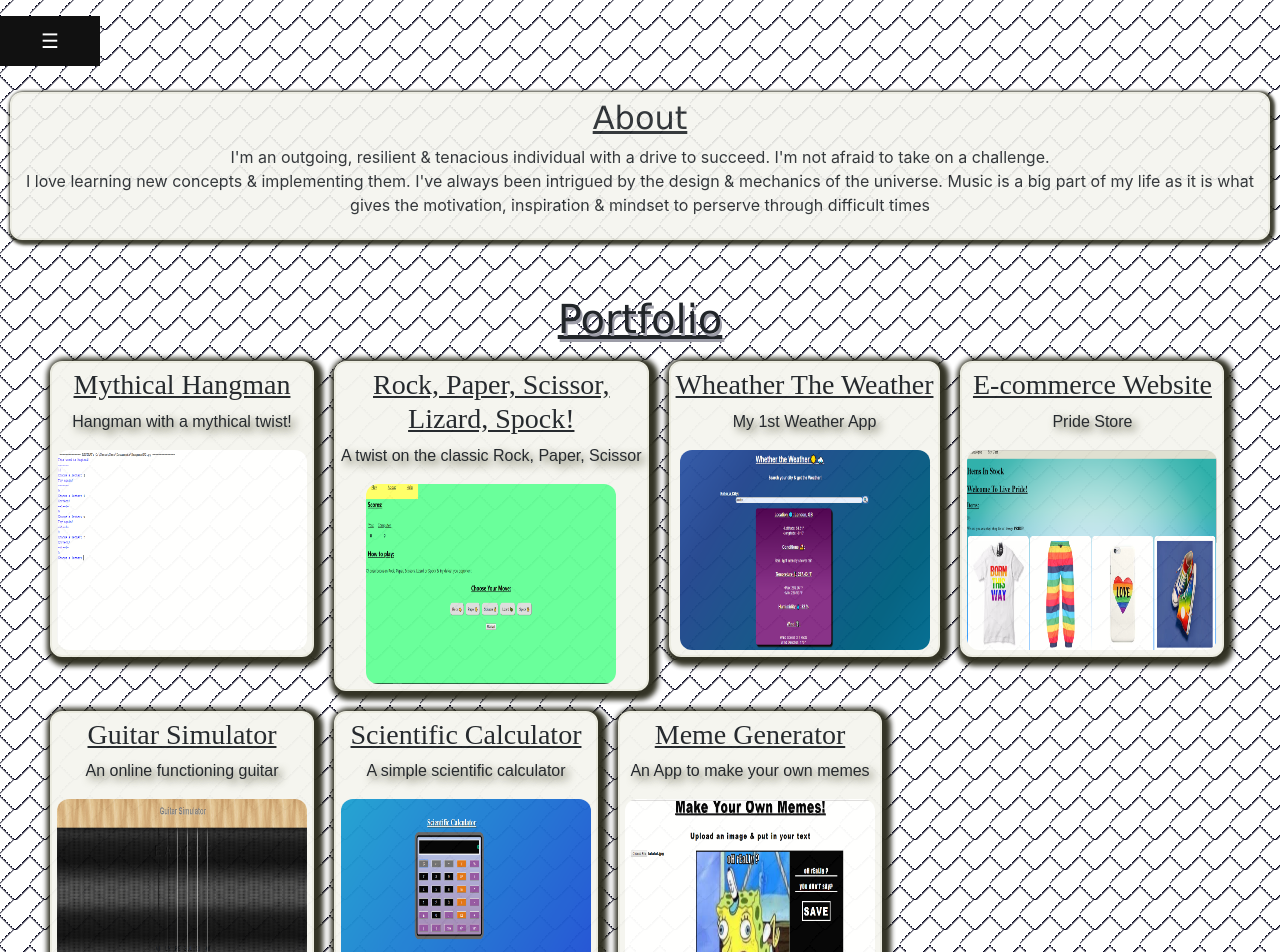
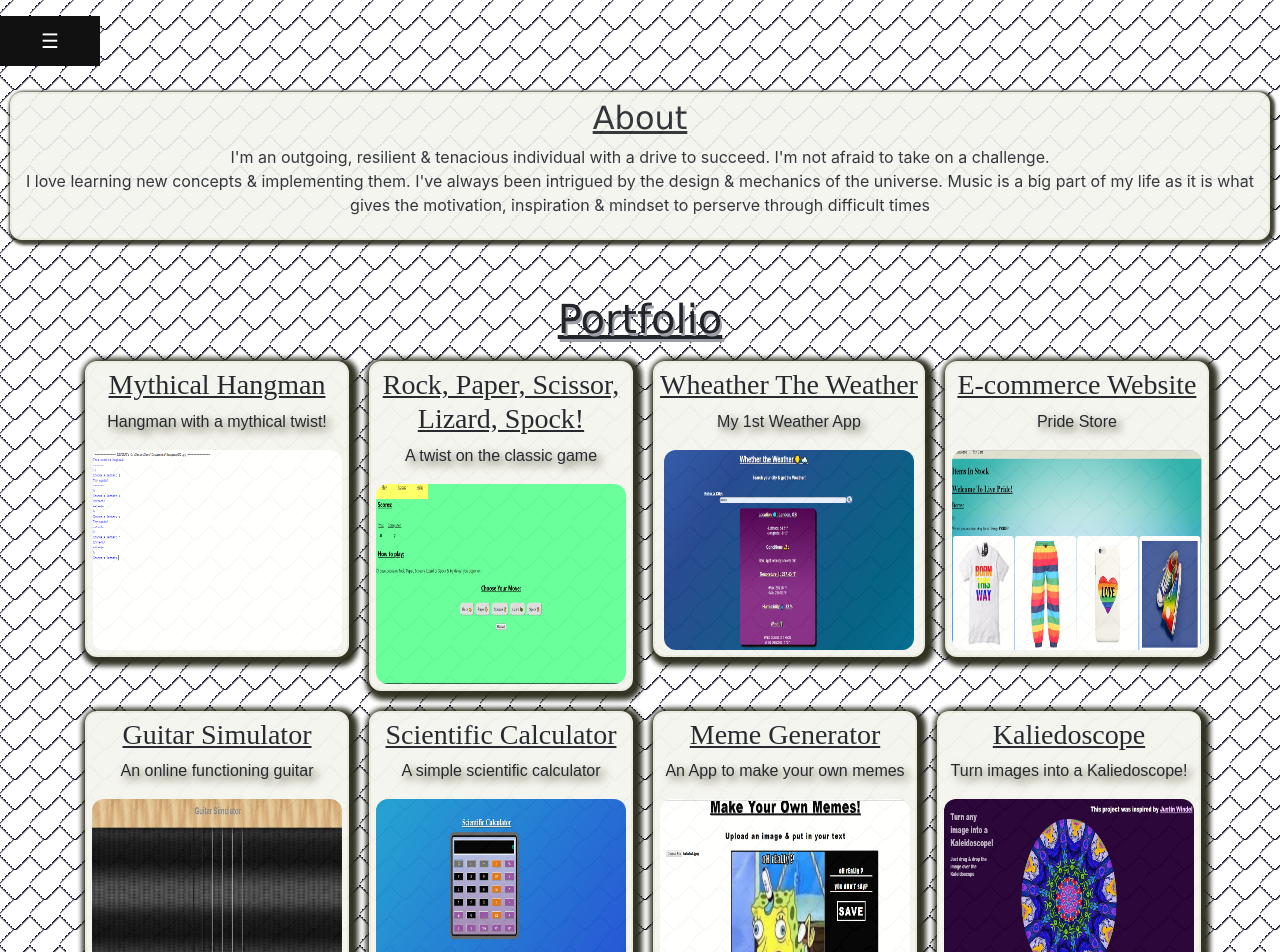
Before and after one commit to bluntjay/MyPortfolio, a React (Create React App) app: page / in a window 1280 px wide. Shown: the top 952 px of the page. Built offline with nearby package versions, Linux system fonts and the light colour scheme.

Commit message:
Project Added

```diff
--- a/src/App.css
+++ b/src/App.css
@@ -119,6 +119,7 @@ h2{
 }
 #listPort{
   list-style: none;
+  margin-left: 35px;
 }
 #about{
   background-color: #f5f5ef;
--- a/src/Components/MyPortfolio.js
+++ b/src/Components/MyPortfolio.js
@@ -7,6 +7,7 @@ import guitarSim from "../Images/guitarSim.png";
 import calculator from "../Images/calculator.png";
 import memeGen from "../Images/memeGen.png";
 import iTunesSearch from "../Images/iTunesSearch.png";
+import kaliedoScope from "../Images/kaliedoScope.png";
 
 
 export default class MyPortfolio extends React.Component{
@@ -19,12 +20,12 @@ export default class MyPortfolio extends React.Component{
 			<div className="portItems"><li>
 				<h3 className="projectHead">Mythical Hangman</h3>
 				<p className="projectDes">Hangman with a mythical twist!</p>
-				<a href="https://repl.it/@bluntjay/MythicalHangman">
+				<a href="https://www.pythonanywhere.com/user/bluntJay/files/home/bluntJay/HangmanMK2.py?edit">
 				<img alt="projectImage" className="portImg" src={MythHang}/></a></li>
 			</div>
 			<div className="portItems"><li>
 				<h3 className="projectHead">Rock, Paper, Scissor,<br/> Lizard, Spock!</h3>
-				<p className="projectDes">A twist on the classic Rock, Paper, Scissor</p>
+				<p className="projectDes">A twist on the classic game</p>
 				<a href="https://salty-retreat-42685.herokuapp.com/">
 				<img alt="projectImage" className="portImg" src={RPSLS}/></a></li>
 			</div>
@@ -58,6 +59,12 @@ export default class MyPortfolio extends React.Component{
 				<a href="https://bluntjay.github.io/memeGenerator/">
 				<img alt="projectImage" className="portImg" src={memeGen}/></a></li>
 			</div>
+				<div className="portItems"><li>
+				<h3 className="projectHead">Kaliedoscope</h3>
+				<p className="projectDes">Turn images into a Kaliedoscope!</p>
+				<a href="https://bluntjay.github.io/myKaleidoscope/">
+				<img alt="projectImage" className="portImg" src={kaliedoScope}/></a></li>
+			</div>
 			{/* 	<div className="portItems"><li> */}
 			{/* 	<h3 className="projectHead">iTunes Search</h3> */}
 			{/* 	<p className="projectDes">A searcher that allows you to browse through iTunes</p> */}
```
Also changed, not shown: src/Images/kaliedoScope.png (added), 1 other file (tests, documents, lock files or other folders).
